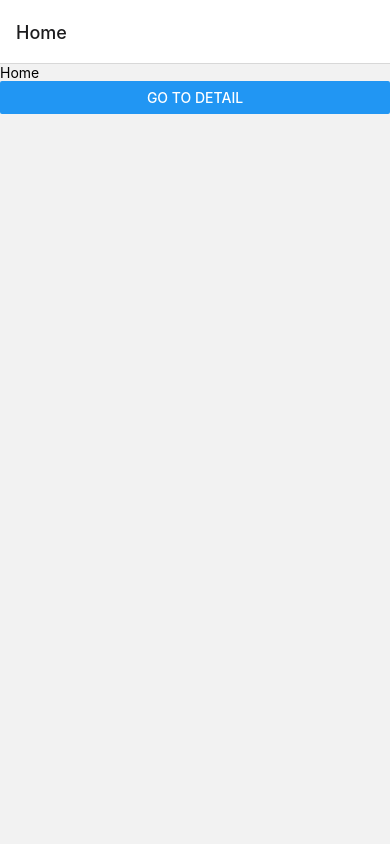
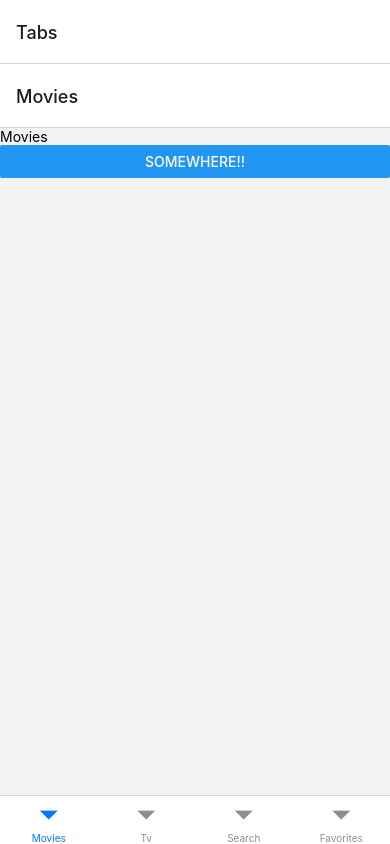
Before and after one commit to dovigod/nativeMov, a React Native app: screen /Tabs in a window 390 px wide. Built offline with nearby package versions, Linux system fonts and the light colour scheme.

Commit message:
tabNavigator

```diff
--- /dev/null
+++ b/Screens/Favorites.tsx
@@ -0,0 +1,10 @@
+import React from 'react';
+import { View, Text, Button } from 'react-native';
+
+export default ({ navigation }: any) => {
+	return (
+		<View>
+			<Text>Favorites</Text>
+		</View>
+	);
+};
--- /dev/null
+++ b/Screens/Movies.tsx
@@ -0,0 +1,16 @@
+import React from 'react';
+import { View, Text, Button } from 'react-native';
+
+export default ({ navigation }: any) => {
+	return (
+		<View>
+			<Text>Movies</Text>
+			<Button
+				onPress={() => {
+					navigation.navigate('Search');
+				}}
+				title="someWhere!!"
+			></Button>
+		</View>
+	);
+};
--- /dev/null
+++ b/Screens/Search.tsx
@@ -0,0 +1,10 @@
+import React from 'react';
+import { View, Text, Button } from 'react-native';
+
+export default ({ navigation }: any) => {
+	return (
+		<View>
+			<Text>Search</Text>
+		</View>
+	);
+};
--- /dev/null
+++ b/Screens/Tv.tsx
@@ -0,0 +1,10 @@
+import React from 'react';
+import { View, Text, Button } from 'react-native';
+
+export default ({ navigation }: any) => {
+	return (
+		<View>
+			<Text>Tv</Text>
+		</View>
+	);
+};
--- a/navigation/Stack.tsx
+++ b/navigation/Stack.tsx
@@ -3,12 +3,13 @@ import React from 'react';
 import { createStackNavigator } from '@react-navigation/stack';
 import Home from '../Screens/Home';
 import Detail from '../Screens/Detail';
+import Tabs from './Tabs';
 
 const stack = createStackNavigator();
 
 const StackNav = () => (
 	<stack.Navigator>
-		<stack.Screen name="Home" component={Home}></stack.Screen>
+		<stack.Screen name="Tabs" component={Tabs}></stack.Screen>
 		<stack.Screen name="Detail" component={Detail}></stack.Screen>
 	</stack.Navigator>
 );
--- /dev/null
+++ b/navigation/Tabs.tsx
@@ -0,0 +1,16 @@
+import React from 'react';
+import { createBottomTabNavigator } from '@react-navigation/bottom-tabs';
+import Movies from '../Screens/Movies';
+import Tv from '../Screens/Tv';
+import Search from '../Screens/Search';
+import Favorites from '../Screens/Favorites';
+const Tabs = createBottomTabNavigator();
+
+export default () => (
+	<Tabs.Navigator>
+		<Tabs.Screen component={Movies} name="Movies"></Tabs.Screen>
+		<Tabs.Screen component={Tv} name="Tv"></Tabs.Screen>
+		<Tabs.Screen component={Search} name="Search"></Tabs.Screen>
+		<Tabs.Screen component={Favorites} name="Favorites"></Tabs.Screen>
+	</Tabs.Navigator>
+);
--- a/package.json
+++ b/package.json
@@ -10,6 +10,7 @@
 	"dependencies": {
 		"@expo/vector-icons": "^12.0.5",
 		"@react-native-community/masked-view": "^0.1.11",
+		"@react-navigation/bottom-tabs": "^6.0.5",
 		"@react-navigation/native": "^6.0.2",
 		"@react-navigation/stack": "^6.0.7",
 		"expo": "~42.0.1",
```
Also changed, not shown: 1 other file (tests, documents, lock files or other folders).
